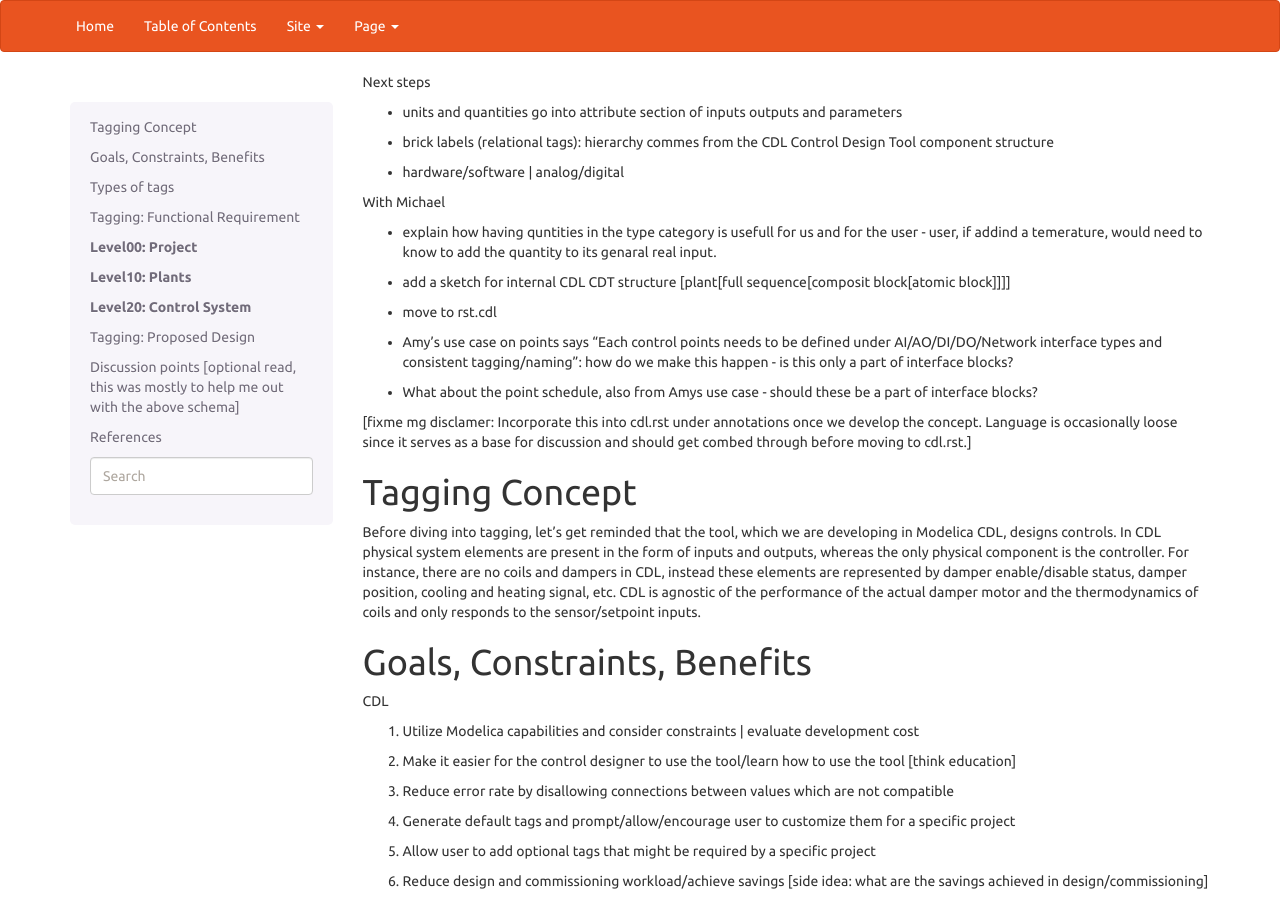
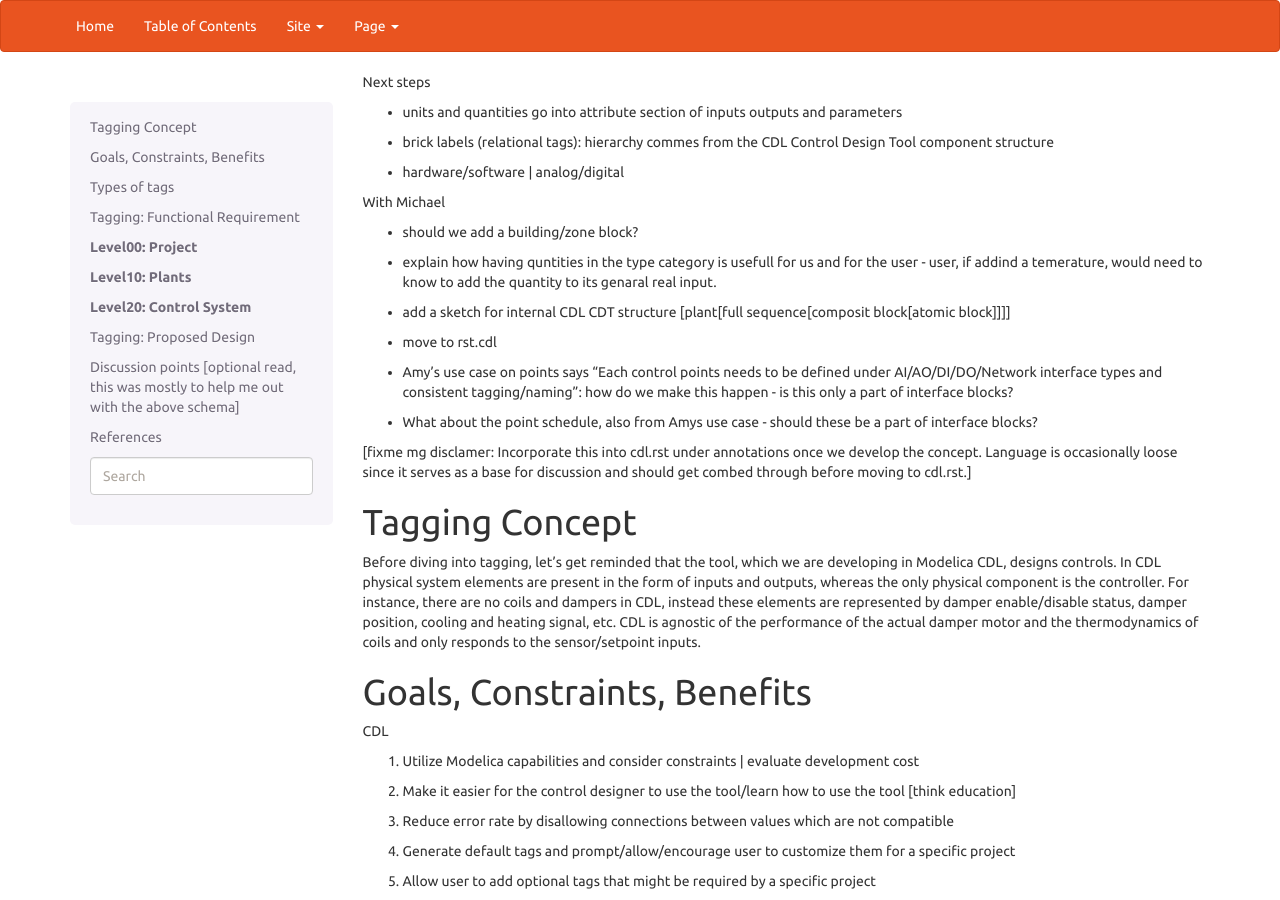
Before and after one commit to lbl-srg/obc, a Sphinx documentation site: the page built from specification/source/draftTaggingConcept.rst, in a window 1280 px wide and 900 px high. Built offline with Sphinx 7.4.7, drawn with Linux system fonts in a browser that asks for light colours.

Commit message:
Update draftTaggingConcept.rst

```diff
--- a/specification/source/draftTaggingConcept.rst
+++ b/specification/source/draftTaggingConcept.rst
@@ -7,6 +7,8 @@ Next steps
 - hardware/software | analog/digital
 
 With Michael
+
+- should we add a building/zone block?
 
 - explain how having quntities in the type category is usefull for us and for the user - user, if addind a temerature, would need to know to add the quantity to its genaral real input.
 
```
